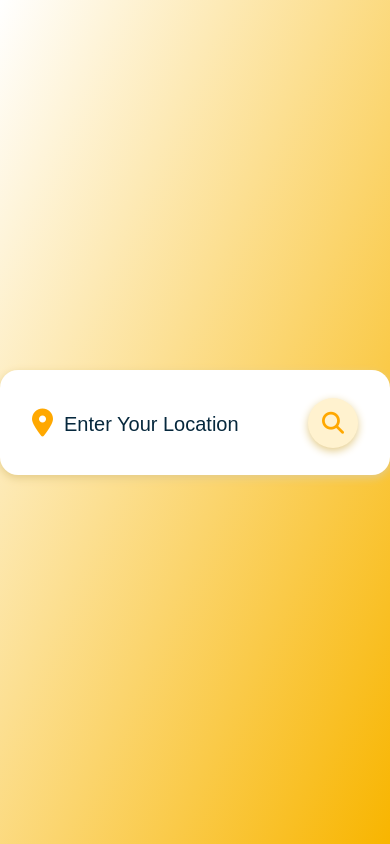
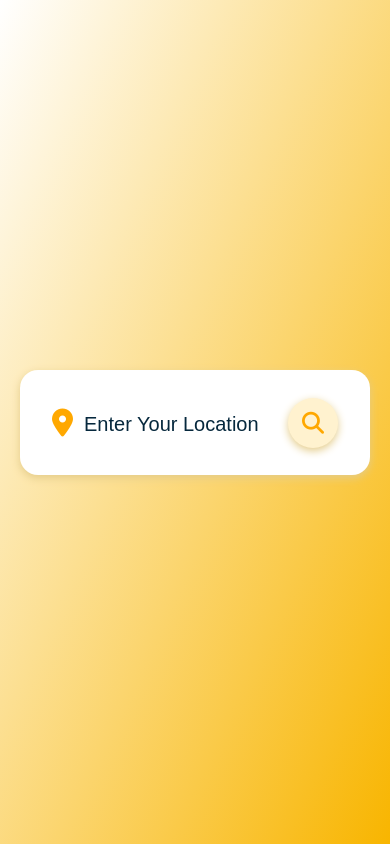
Before and after one commit to richardaustin123/Weather-app, a plain HTML site: page index.html in a window 390 px wide. Drawn offline with Linux system fonts and the light colour scheme.

Commit message:
Removed bc color + mobile better sizing

```diff
--- a/style.css
+++ b/style.css
@@ -11,7 +11,7 @@ body{
     display: flex;
     align-items: center;
     justify-content: center;
-    background: #d5365e;
+    /* background: #f8b500; */
     /* background-image: linear-gradient(to bottom right, #d5365e, #b56e80); */
     background-image: linear-gradient(to bottom right, #ffffff, #f8b500);
 }
@@ -30,7 +30,7 @@ body{
 
 .container{
     position: relative;
-    width: 400px;
+    max-width: 400px;
     height: 105px;
     background: #fff;
     padding: 28px 32px;
@@ -38,6 +38,7 @@ body{
     border-radius: 18px;
     font-family: 'Roboto', sans-serif;
     transition: 0.6s ease-out;
+    margin: 0 20px;
     /* box-shadow: #533e04 0 5px 2px; */
     box-shadow: #e4cc8a 0px 3px 8px;
 }
```
